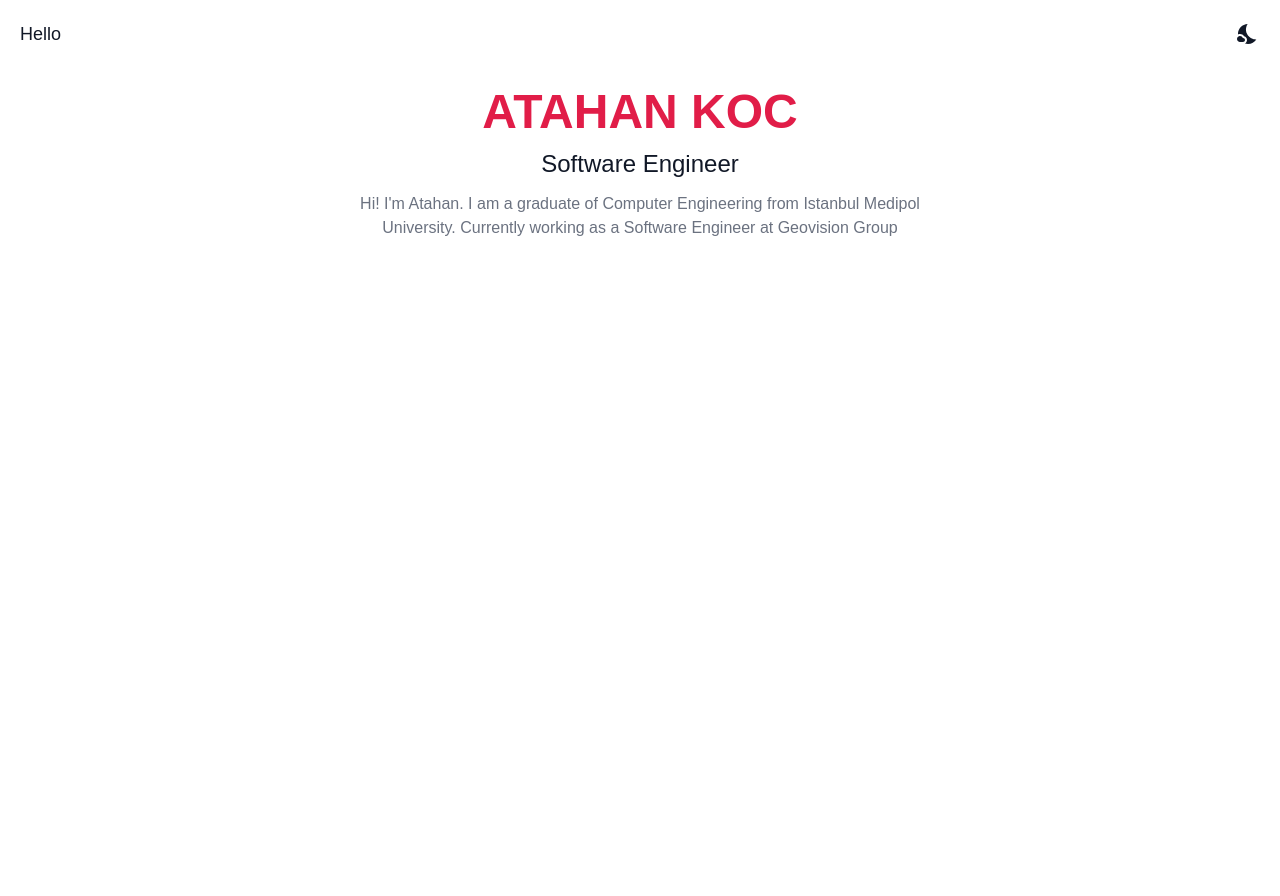
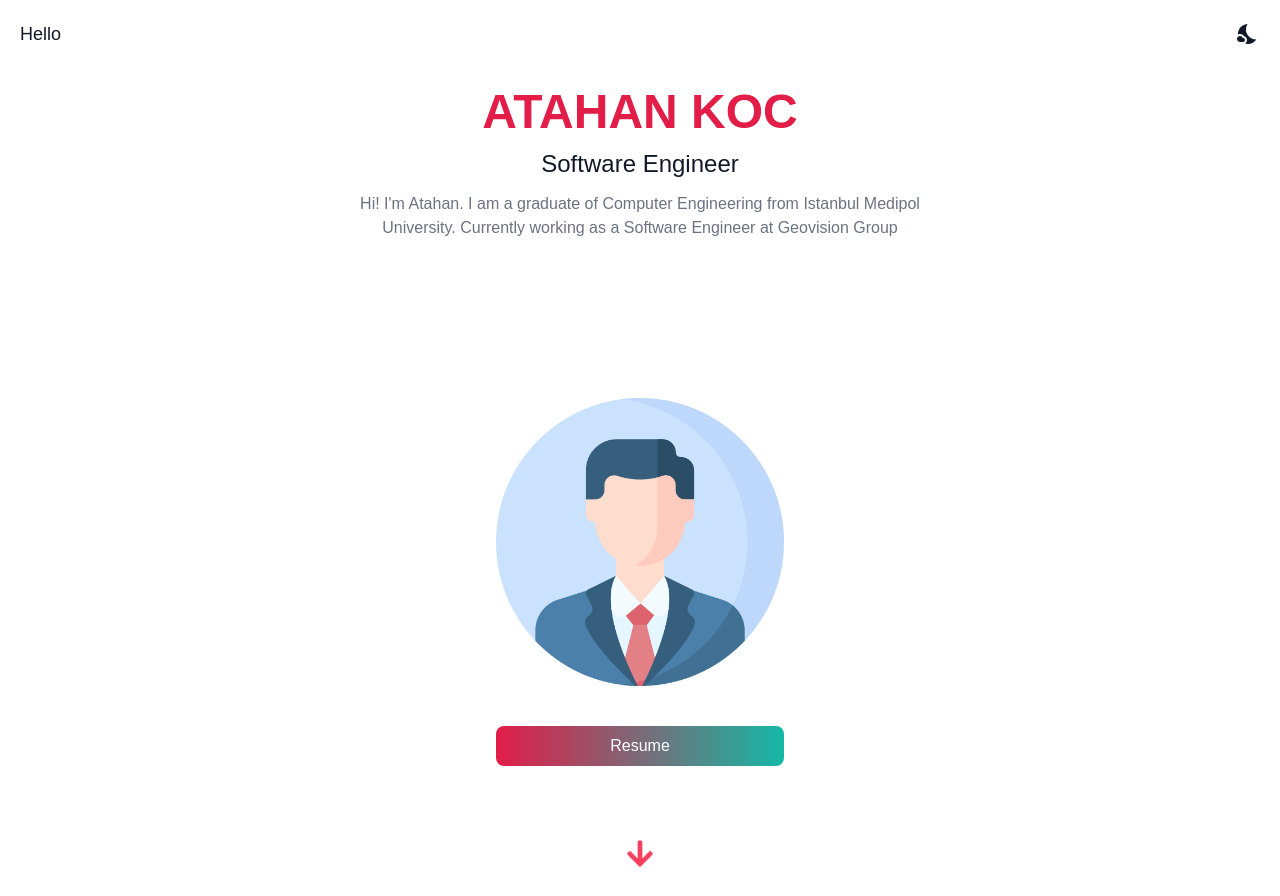
Before and after one commit to AtahanKocc/PortfolioXpress, a React (Create React App) app: page / in a window 1280 px wide. Before the commit the page ends 868 px from the top, so only its background shows below. Built offline with nearby package versions, Linux system fonts and the light colour scheme.

Commit message:
added hero section

```diff
--- a/src/components/Hero.jsx
+++ b/src/components/Hero.jsx
@@ -1,6 +1,6 @@
 import React from 'react'
 import {FaTwitter, FaFacebook, FaLinkedin, FaArrowDown} from 'react-icons/fa';
-import avatar from '../assets/avatar.png';
+import avatar2 from '../assets/avatar2.png';
 
 
 
@@ -9,21 +9,27 @@ const Hero = () => {
      {
         id:1,
         link: "https://twitter.com/AtahanKoc",
-        icons: <FaTwitter />,
+        icon: <FaTwitter />,
      },
      {
         id:2,
         link: "https://www.facebook.com/",
-        icons: <FaFacebook />,
+        icon: <FaFacebook />,
      },
 
      {
         id:3,
         link: "https://www.linkedin.com/in/atahankoc/",
-        icons: <FaLinkedin />,
+        icon: <FaLinkedin />,
      },
 
     ];
+
+    window.addEventListener('scroll', function () {
+        const downArrow = document.querySelector('.down-arrow');
+        if (this.scrollY >=90) downArrow.classList.add('hide-down-arrow');
+         else downArrow.classList.remove('hide-down-arrow');
+      });
 
     return (
     <section className='min-h-screen flex flex-col justify-start items-center p-5 text-center'>
@@ -33,8 +39,37 @@ const Hero = () => {
         Hi! I'm Atahan. I am a graduate of Computer Engineering from Istanbul Medipol University.
         Currently working as a Software Engineer at Geovision Group
         </p>
+
+        {/* Social Icons */}
+        <div className='flex justify-evenly py-8 lg:py-16 text-3xl w-full md:w-1/3'>
+         {SOCIAL.map(({id, link, icon}) => (
+              <a
+              href={link}
+              key={id}
+              target='_blank'
+              rel= 'noopener noreferrer'
+              className='cursor-pointer duration-300 hover:text-rose-500 text-white'
+              >
+               {icon}
+              </a>
+         ))}
+         </div>
+
+         {/*avatar and resume*/}
+
+         <div>
+            <img src={avatar2} alt='avatar'
+            className='w-60 h-60 md:w-72 md:h-72 object-cover object-top bg-gradient-to-b
+           '/>
+            <a href="/atahankoc_cv.pdf" download={true} className="flex items-center
+            justify-center mt-10 bg-gradient-to-r from-rose-600 to-teal-500 text-white py-2 rounded-lg">Resume</a>
+         </div>
+
+      <div className='mt-10 down-arrow'>
+         <FaArrowDown className='text-rose-500 text-3xl animate-bounce mt-10'/>
+      </div>
     </section>
-  )
-}
+  );
+};
 
 export default Hero;
--- a/src/index.css
+++ b/src/index.css
@@ -11,3 +11,7 @@
         font-family: 'Poppins', sans-serif;
     }
 }
+
+.hide-down-arrow{
+    display: none
+}
```
Also changed, not shown: src/assets/avatar2.png (added).
